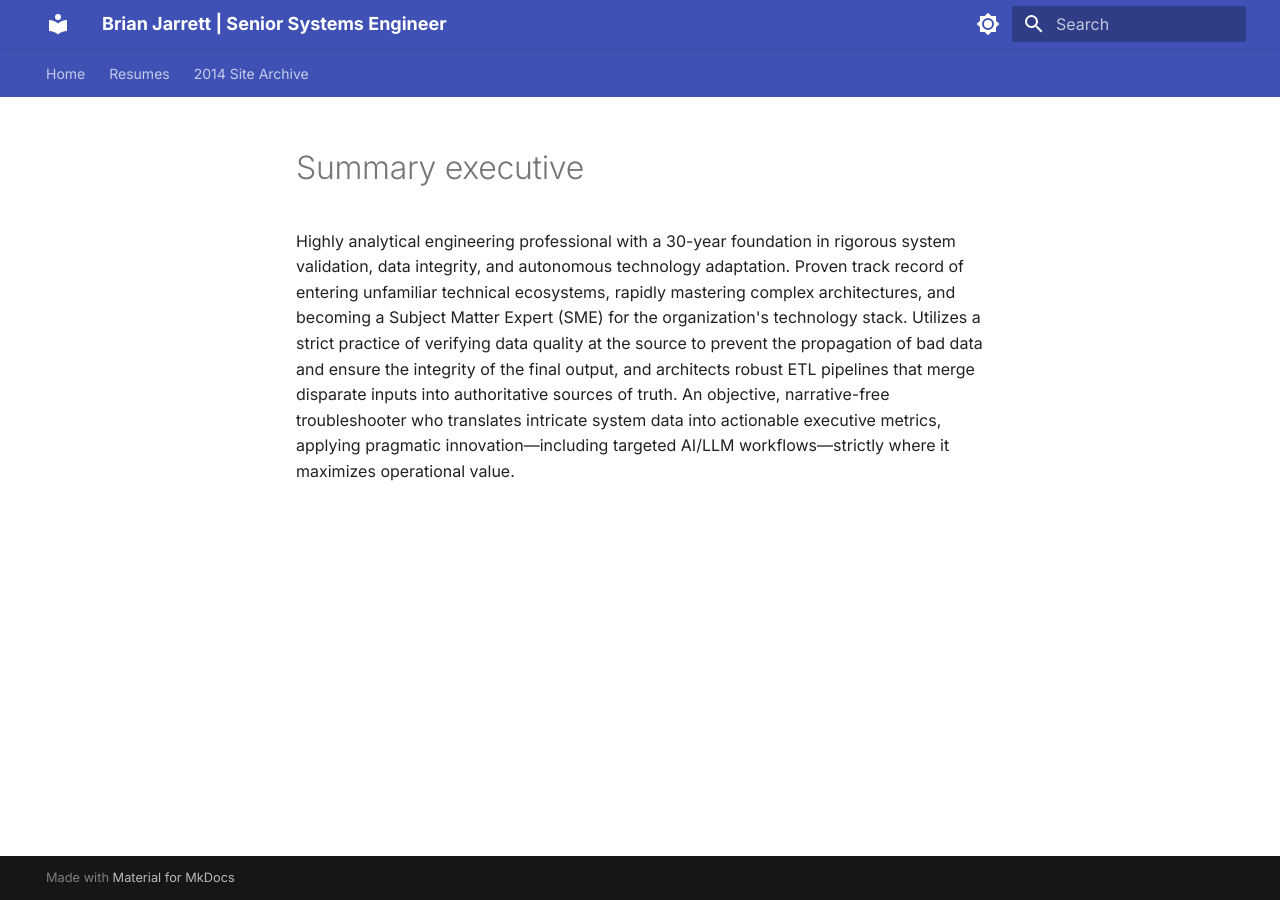
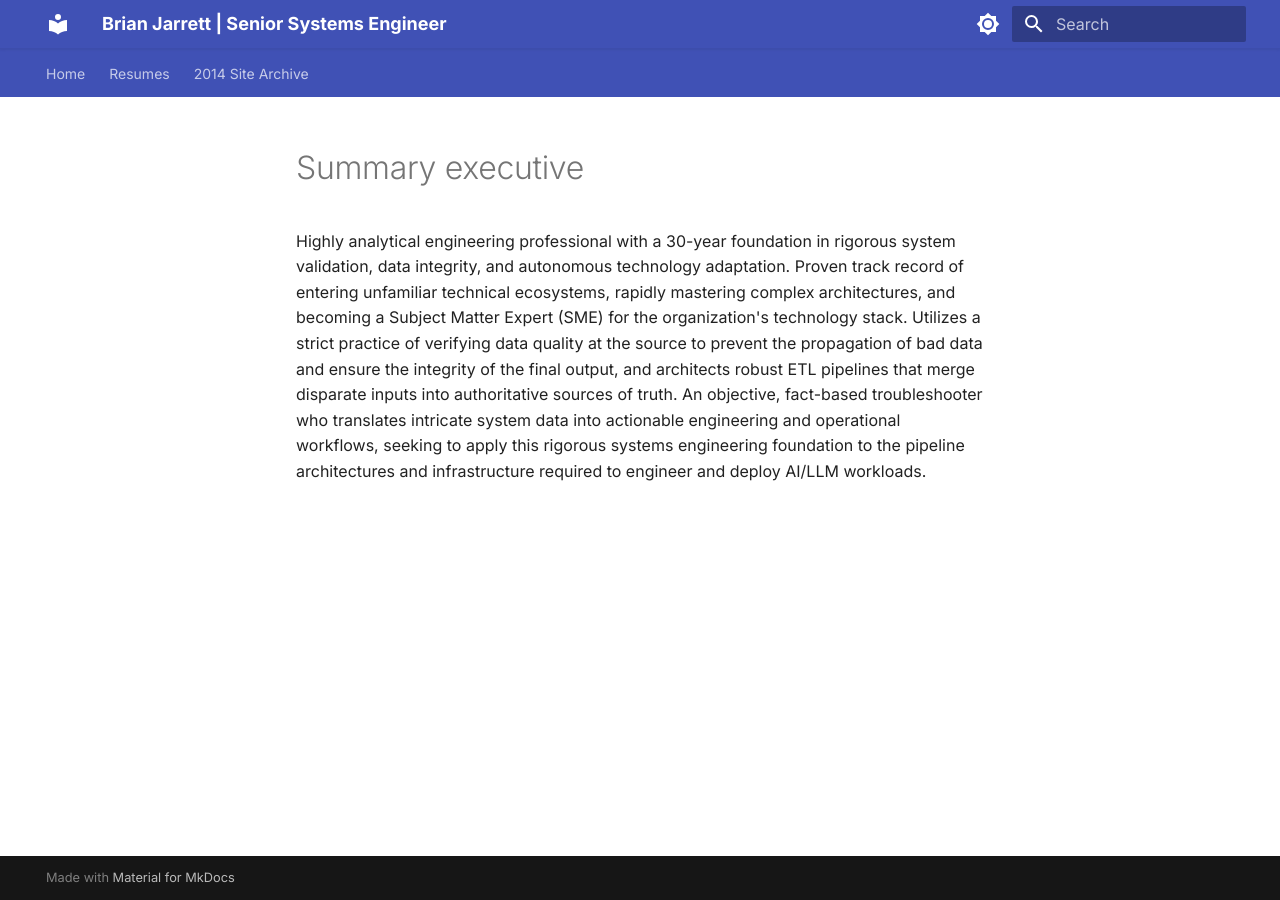
Before and after one commit to celttechie/celttechie.github.io, an MkDocs documentation site: the page built from docs/sections/summary_executive.md, in a window 1280 px wide. Built offline with MkDocs 1.6.1 and Material for MkDocs 9.7.7, drawn with Linux system fonts in a browser that asks for light colours.

Commit message:
updated last line of the summary

```diff
--- a/docs/sections/summary_executive.md
+++ b/docs/sections/summary_executive.md
@@ -1 +1 @@
-Highly analytical engineering professional with a 30-year foundation in rigorous system validation, data integrity, and autonomous technology adaptation. Proven track record of entering unfamiliar technical ecosystems, rapidly mastering complex architectures, and becoming a Subject Matter Expert (SME) for the organization's technology stack. Utilizes a strict practice of verifying data quality at the source to prevent the propagation of bad data and ensure the integrity of the final output, and architects robust ETL pipelines that merge disparate inputs into authoritative sources of truth. An objective, narrative-free troubleshooter who translates intricate system data into actionable executive metrics, applying pragmatic innovation—including targeted AI/LLM workflows—strictly where it maximizes operational value.
+Highly analytical engineering professional with a 30-year foundation in rigorous system validation, data integrity, and autonomous technology adaptation. Proven track record of entering unfamiliar technical ecosystems, rapidly mastering complex architectures, and becoming a Subject Matter Expert (SME) for the organization's technology stack. Utilizes a strict practice of verifying data quality at the source to prevent the propagation of bad data and ensure the integrity of the final output, and architects robust ETL pipelines that merge disparate inputs into authoritative sources of truth. An objective, fact-based troubleshooter who translates intricate system data into actionable engineering and operational workflows, seeking to apply this rigorous systems engineering foundation to the pipeline architectures and infrastructure required to engineer and deploy AI/LLM workloads.
```
